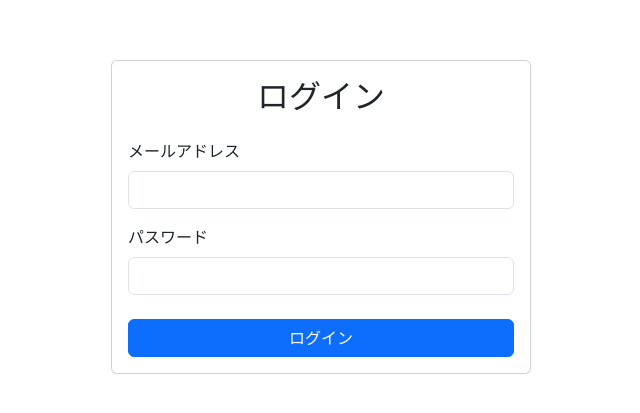
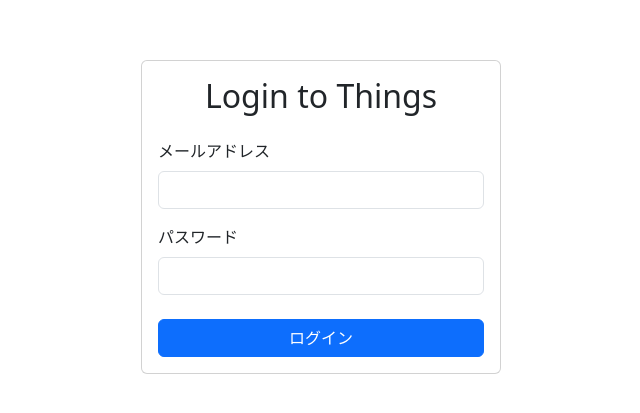
Before and after one commit to masapico/things, a React (Vite) app: page /login in a window 1280 px wide. Shown: the part 183-596 px from the top of the page, without its empty margins (319-959 px from the left). Built offline with nearby package versions, Linux system fonts and the light colour scheme; what pocketbase would draw is missing.

Commit message:
新devtoolsパッケージへ修正

```diff
--- a/package.json
+++ b/package.json
@@ -26,7 +26,7 @@
   },
   "devDependencies": {
     "@eslint/js": "^10.0.1",
-    "@tanstack/router-devtools": "^1.167.0",
+    "@tanstack/react-router-devtools": "^1.167.0",
     "@tanstack/router-plugin": "^1.168.23",
     "@types/node": "^24.13.2",
     "@types/react": "^19.2.17",
--- a/src/lib/pocketbase.ts
+++ b/src/lib/pocketbase.ts
@@ -1,3 +1,7 @@
 import PocketBase from 'pocketbase';
 
 export const pb = new PocketBase('http://127.0.0.1:8090');
+
+export function Logout(){
+    pb.authStore.clear();
+}
--- a/src/routes/__root.tsx
+++ b/src/routes/__root.tsx
@@ -1,6 +1,6 @@
 // src/routes/__root.tsx
 import { createRootRoute, Outlet } from '@tanstack/react-router'
-import { TanStackRouterDevtools } from '@tanstack/router-devtools'
+import { TanStackRouterDevtools } from '@tanstack/react-router-devtools'
 
 import "bootstrap/dist/css/bootstrap.min.css";
 
--- a/src/routes/_authenticated/about.tsx
+++ b/src/routes/_authenticated/about.tsx
@@ -1,7 +1,9 @@
-import { createFileRoute } from '@tanstack/react-router'
+import { createFileRoute, useNavigate } from '@tanstack/react-router'
 import { useState } from 'react'
 import Editor, { type EditorContentJSON } from '../../components/Editor/Editor'
-import { Button } from 'react-bootstrap'
+import { Button, Stack } from 'react-bootstrap'
+
+import { Logout } from '../../lib/pocketbase'
 
 
 export const Route = createFileRoute('/_authenticated/about')({
@@ -18,10 +20,20 @@ function About() {
     // 例: localStorage.setItem('note', json);
   };
 
+  const navigate = useNavigate();
+
+  const handleLogout = () => {
+    Logout();
+    navigate({ to: '/login' });
+  };
+
   return (
     <div>
       <Editor value={content} onChange={setContent} />
-      <Button variant="primary" className="mt-3" onClick={handleSave}>保存</Button>
+      <Stack direction="horizontal" gap={2} className="mt-3">
+        <Button variant="primary" className="mt-3" onClick={handleSave}>保存</Button>
+        <Button variant="danger" className="mt-3" onClick={handleLogout}>ログアウト</Button>
+      </Stack>
     </div>
   )
 }
--- a/src/routes/login.tsx
+++ b/src/routes/login.tsx
@@ -30,16 +30,13 @@ function LoginPage() {
 
     try {
       await pb.collection('users').authWithPassword(email, password)
-      console.log(pb.authStore.token)
-      console.log(pb.authStore.record)
-      console.log(pb.authStore.isValid)
       navigate({
         to: search.redirect ?? '/',
       })
     } catch (err) {
       console.error(err)
       pb.authStore.clear()
-      setError('メールアドレスまたはパスワードが正しくありません。')
+      setError('ログイン情報が正しくありません。')
     } finally {
       setLoading(false)
     }
@@ -49,9 +46,9 @@ function LoginPage() {
     <Container
       className="d-flex justify-content-center align-items-center vh-100"
     >
-      <Card style={{ width: '420px' }}>
+      <Card style={{ width: '360px' }}>
         <Card.Body>
-          <h2 className="text-center mb-4">ログイン</h2>
+          <h2 className="text-center mb-4">Login to Things</h2>
 
           {error && (
             <Alert variant="danger">
```
Also changed, not shown: 1 other file (tests, documents, lock files or other folders).
